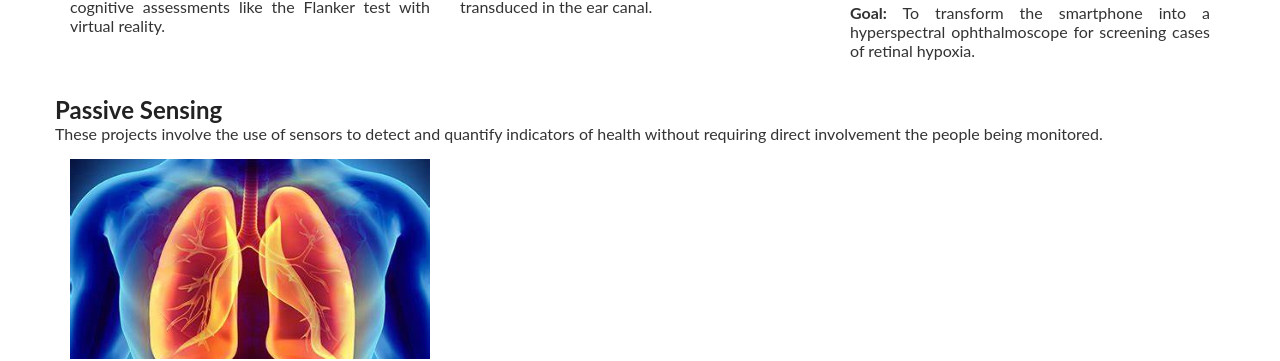
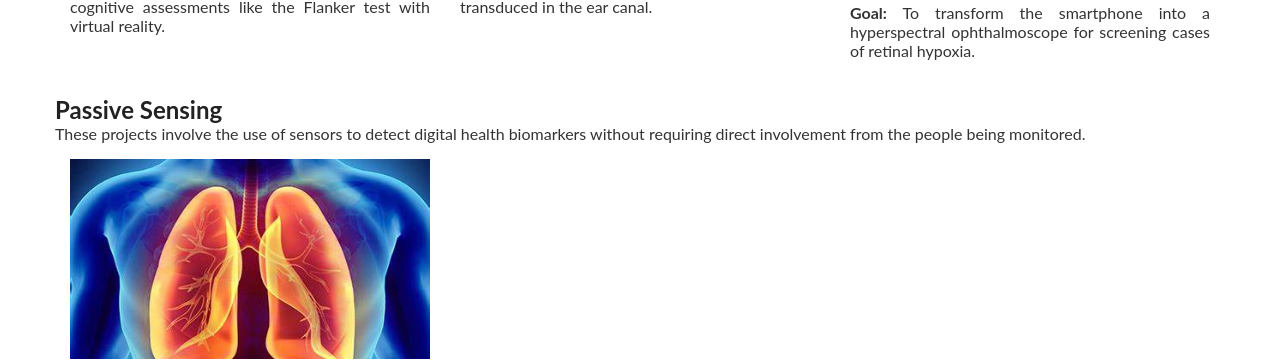
Before and after one commit to chai-toronto/chai-toronto.github.io, a Jekyll site: the page built from current_research/index.html, in a window 1280 px wide and 900 px high, scrolled down 623 px. Shown: the part 136-497 px from the top of the window. Built offline with Jekyll 4.4.1, drawn with Linux system fonts in a browser that asks for light colours.

Commit message:
fixing typo

```diff
--- a/current_research/index.html
+++ b/current_research/index.html
@@ -26,7 +26,7 @@ description="These projects involve assessments that require people to perform a
 {% include project_grid.html
 projects=passive_projects
 title="Passive Sensing" id="passive"
-description="These projects involve the use of sensors to detect and quantify indicators of health without requiring direct involvement the people being monitored."
+description="These projects involve the use of sensors to detect digital health biomarkers without requiring direct involvement from the people being monitored."
 %}
 
 {% include project_grid.html
```
